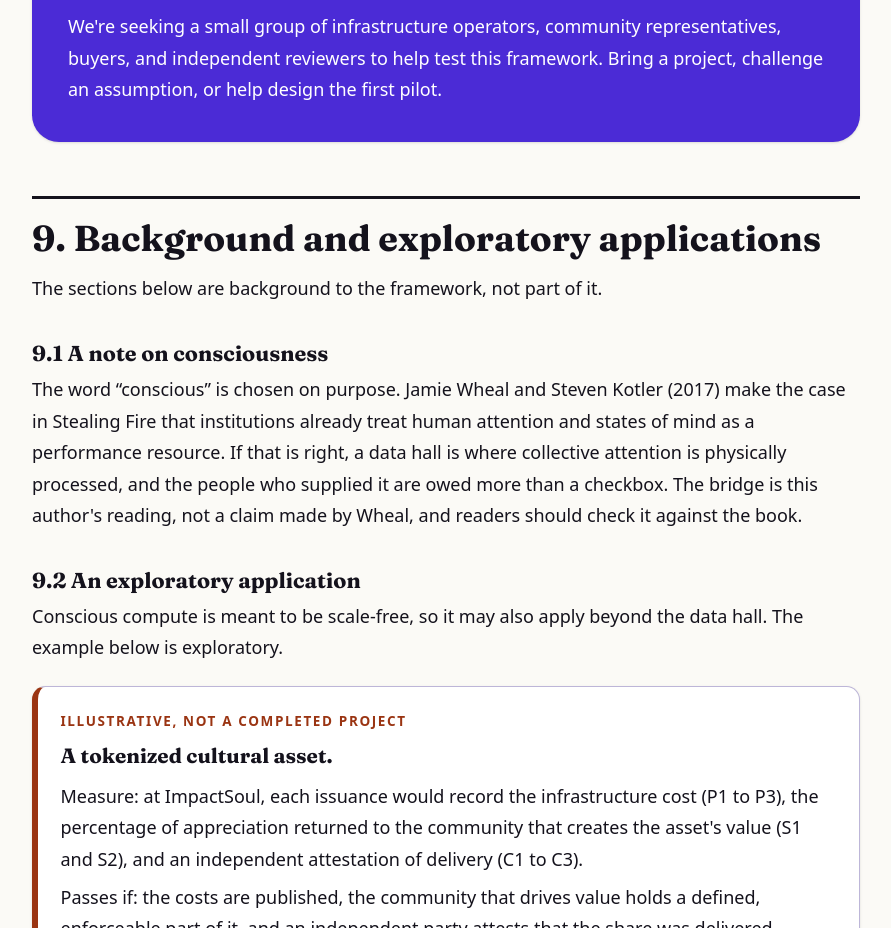
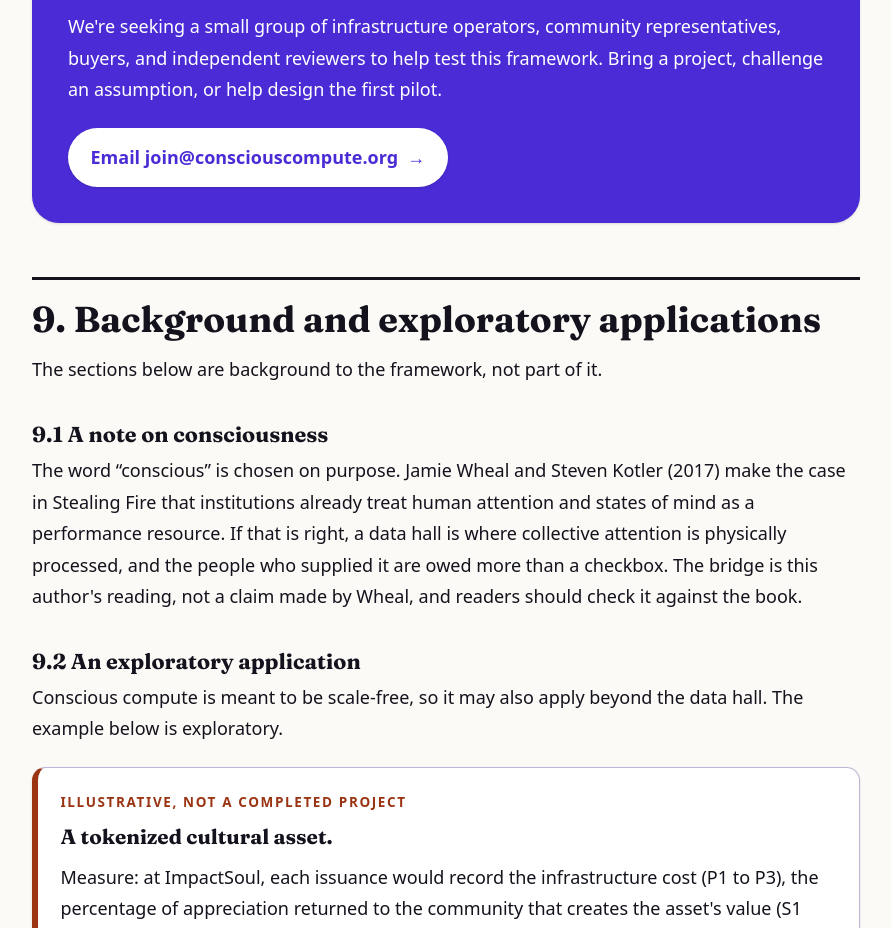
Before and after one commit to RRTONY/consciouscompute, a Next.js app: page / in a window 1280 px wide. Shown: the part 6743-7671 px from the top of the page, without its empty margins (194-1085 px from the left). Built offline with nearby package versions, Linux system fonts and the light colour scheme.

Commit message:
Connect both movement invitations to the confirmed join address. [by Tony Greenberg]

```diff
--- a/src/app/page.tsx
+++ b/src/app/page.tsx
@@ -85,7 +85,7 @@ export default function Home() {
         Conscious Compute proposes three commitments for computing infrastructure: publish the local costs, share value with affected communities, and independently verify both.
       </p>
       <p className="font-mono text-[0.9rem] text-mute">Tony Greenberg · ImpactSoul · Draft for citation and critique</p>
-          <a href="#join-the-movement" className="mt-5 inline-flex items-center gap-2 rounded-full bg-violet px-5 py-3 font-semibold text-white no-underline shadow-sm hover:bg-ink focus-visible:outline-2 focus-visible:outline-offset-4 focus-visible:outline-violet">
+          <a href="mailto:join@consciouscompute.org?subject=Conscious%20Compute%20pilot%20interest" className="mt-5 inline-flex items-center gap-2 rounded-full bg-violet px-5 py-3 font-semibold text-white no-underline shadow-sm hover:bg-ink focus-visible:outline-2 focus-visible:outline-offset-4 focus-visible:outline-violet">
             Join the movement <span aria-hidden="true">→</span>
           </a>
         </div>
@@ -156,6 +156,9 @@ export default function Home() {
       <section id="join-the-movement" className="my-12 rounded-3xl bg-violet px-5 py-6 text-white shadow-sm sm:px-8 sm:py-8">
         <h2 className="mt-0 border-t-0 pt-0 text-white">8. Help test this framework</h2>
         <p className="mb-0 text-white">We&apos;re seeking a small group of infrastructure operators, community representatives, buyers, and independent reviewers to help test this framework. Bring a project, challenge an assumption, or help design the first pilot.</p>
+        <a href="mailto:join@consciouscompute.org?subject=Conscious%20Compute%20pilot%20interest" className="mt-5 inline-flex items-center gap-2 rounded-full bg-white px-5 py-3 font-semibold text-violet no-underline shadow-sm hover:bg-wash focus-visible:outline-2 focus-visible:outline-offset-4 focus-visible:outline-white">
+          Email join@consciouscompute.org <span aria-hidden="true">→</span>
+        </a>
       </section>
 
       <h2>9. Background and exploratory applications</h2>
```
